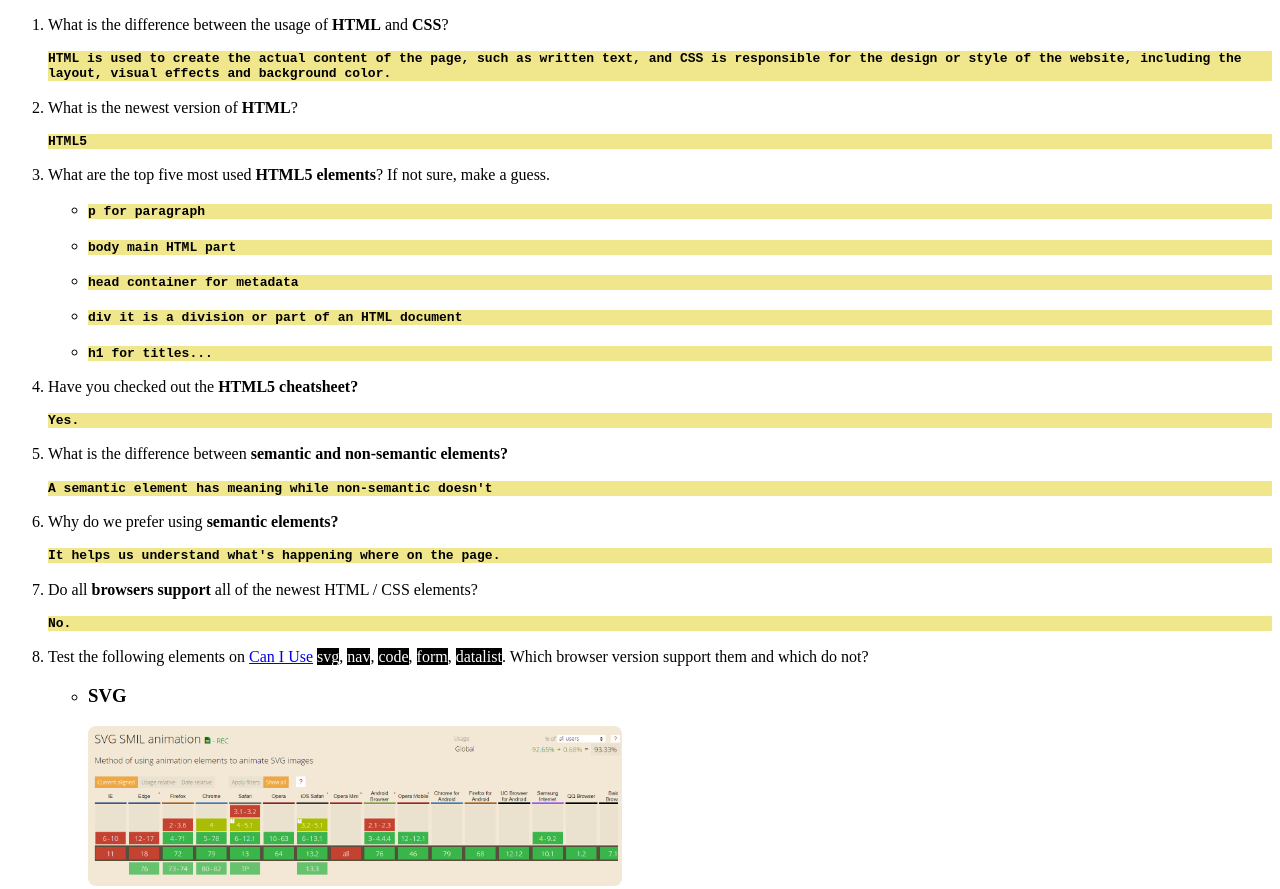
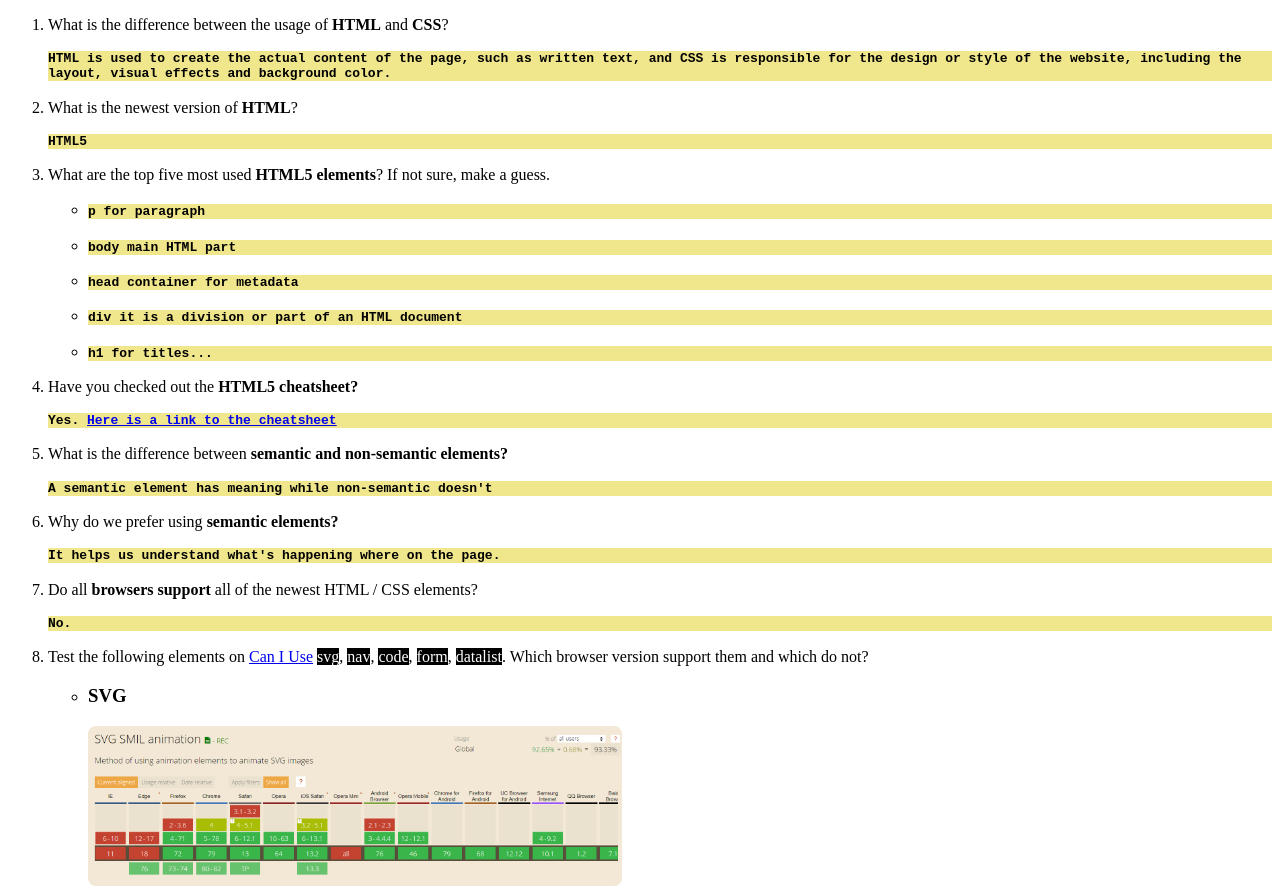
Before and after one commit to Bruno2Kozina/html-practice, a plain HTML site: page index.html in a window 1280 px wide. Shown: the top 889 px of the page. Drawn offline with Linux system fonts and the light colour scheme.

Commit message:
css/html practice

```diff
--- a/index.html
+++ b/index.html
@@ -22,7 +22,7 @@
                 <li><h4>h1 for titles...</h4></li>
             </ul>
         <li>Have you checked out the <strong>HTML5 cheatsheet?</strong></li>
-        <h4>Yes.</h4>
+        <h4>Yes. <a href="https://www.wpkube.com/html5-cheat-sheet/" target="_blank">Here is a link to the cheatsheet</a></h4>
         <li>What is the difference between <strong>semantic and non-semantic elements?</strong></li>
         <h4>A semantic element has meaning while non-semantic doesn't</h4>
         <li>Why do we prefer using <strong>semantic elements?</strong></li>
```
